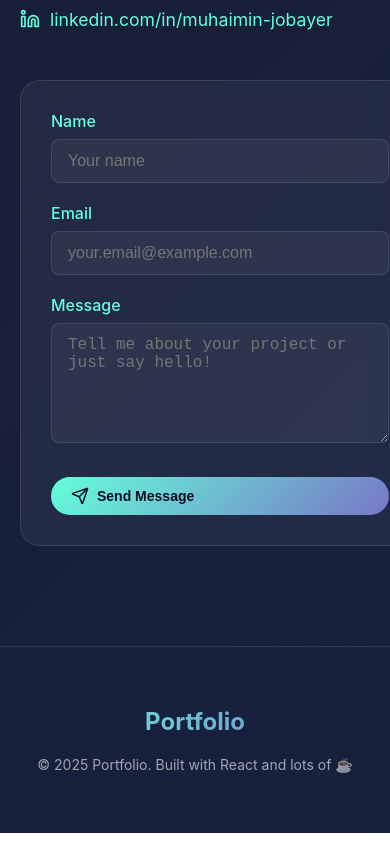
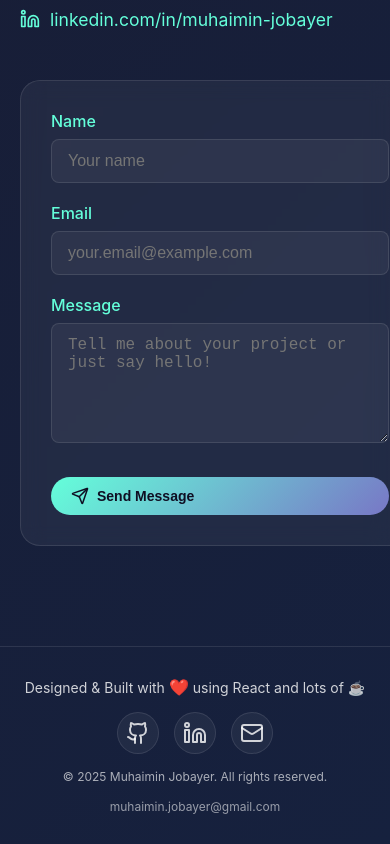
Before and after one commit to mmj05/portfolio, a React (Create React App) app: page / in a window 390 px wide. Shown: the part 5018-5862 px from the top of the page. Built offline with nearby package versions, Linux system fonts and the light colour scheme.

Commit message:
Enhance Footer component: update styles for improved layout and responsiveness, add social media links, and include animated heart icon for better visual appeal.

```diff
--- a/src/components/Footer/Footer.css
+++ b/src/components/Footer/Footer.css
@@ -7,19 +7,127 @@
 .footer-content {
   max-width: 600px;
   margin: 0 auto;
+  display: flex;
+  flex-direction: column;
+  align-items: center;
+  gap: 25px;
 }
 
-.footer-logo {
-  font-size: 24px;
-  font-weight: 700;
-  background: linear-gradient(135deg, var(--primary-color), var(--secondary-color));
-  -webkit-background-clip: text;
-  -webkit-text-fill-color: transparent;
-  background-clip: text;
-  margin-bottom: 20px;
+.footer-built {
+  font-size: 16px;
+  color: var(--text-secondary);
+  margin: 0;
+  font-weight: 400;
 }
 
-.footer-text {
-  opacity: 0.6;
+.heart {
+  color: #ff6b6b;
+  font-size: 16px;
+  display: inline-block;
+  animation: heartbeat 2s ease-in-out infinite;
+}
+
+@keyframes heartbeat {
+  0% {
+    transform: scale(1);
+  }
+  14% {
+    transform: scale(1.1);
+  }
+  28% {
+    transform: scale(1);
+  }
+  42% {
+    transform: scale(1.1);
+  }
+  70% {
+    transform: scale(1);
+  }
+}
+
+.footer-social-links {
+  display: flex;
+  gap: 30px;
+  align-items: center;
+}
+
+.footer-social-link {
+  color: var(--text-secondary);
+  text-decoration: none;
+  transition: var(--transition);
+  display: flex;
+  align-items: center;
+  justify-content: center;
+  padding: 8px;
+  border-radius: 50%;
+  background: rgba(255, 255, 255, 0.05);
+  border: 1px solid rgba(255, 255, 255, 0.1);
+}
+
+.footer-social-link:hover {
+  color: var(--primary-color);
+  background: rgba(100, 255, 218, 0.1);
+  border-color: var(--primary-color);
+  transform: translateY(-2px);
+}
+
+.footer-copyright {
   font-size: 14px;
+  color: var(--text-secondary);
+  margin: 0;
+  opacity: 0.8;
 }
+
+.footer-email {
+  font-size: 14px;
+  color: var(--text-secondary);
+  margin: 0;
+  opacity: 0.7;
+}
+
+/* Responsive Design */
+@media (max-width: 768px) {
+  .footer {
+    padding: 40px 20px;
+  }
+
+  .footer-content {
+    gap: 20px;
+  }
+
+  .footer-social-links {
+    gap: 20px;
+  }
+
+  .footer-built {
+    font-size: 15px;
+  }
+
+  .footer-copyright,
+  .footer-email {
+    font-size: 13px;
+  }
+}
+
+@media (max-width: 480px) {
+  .footer {
+    padding: 30px 20px;
+  }
+
+  .footer-content {
+    gap: 15px;
+  }
+
+  .footer-social-links {
+    gap: 15px;
+  }
+
+  .footer-built {
+    font-size: 14px;
+  }
+
+  .footer-copyright,
+  .footer-email {
+    font-size: 12px;
+  }
+}
--- a/src/components/Footer/Footer.js
+++ b/src/components/Footer/Footer.js
@@ -1,16 +1,45 @@
-import React from 'react';
-import './Footer.css';
+import React from "react";
+import { Mail, Github, Linkedin } from "lucide-react";
+import "./Footer.css";
 
 const Footer = () => {
   return (
     <footer className="footer">
       <div className="footer-content">
-        <div className="footer-logo">
-          Portfolio
+      <p className="footer-built">
+          Designed & Built with <span className="heart">❤️</span> using React and lots of ☕️
+        </p>
+
+        <div className="footer-social-links">
+          <a
+            href="https://github.com/mmj05"
+            target="_blank"
+            rel="noopener noreferrer"
+            className="footer-social-link"
+          >
+            <Github size={24} />
+          </a>
+          <a
+            href="https://www.linkedin.com/in/muhaimin-jobayer/"
+            target="_blank"
+            rel="noopener noreferrer"
+            className="footer-social-link"
+          >
+            <Linkedin size={24} />
+          </a>
+          <a
+            href="mailto:muhaimin.jobayer@gmail.com"
+            className="footer-social-link"
+          >
+            <Mail size={24} />
+          </a>
         </div>
-        <p className="footer-text">
-          © 2025 Portfolio. Built with React and lots of ☕
+
+        <p className="footer-copyright">
+          © 2025 Muhaimin Jobayer. All rights reserved.
         </p>
+
+        <p className="footer-email">muhaimin.jobayer@gmail.com</p>
       </div>
     </footer>
   );
```
